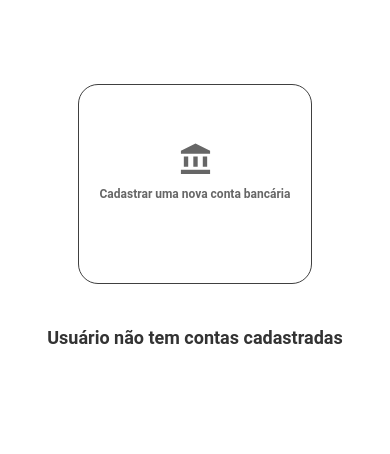
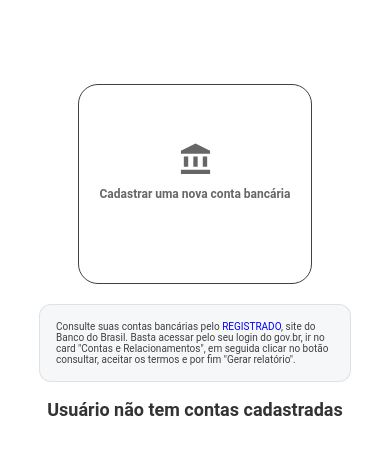
Before and after one commit to JoaoPedroLage/ABAS---TEST-DEV-FRONTEND, a Next.js app: page / in a window 390 px wide. Shown: the top 454 px of the page. Built offline with nearby package versions, Linux system fonts and the light colour scheme.

Commit message:
feat: add a new Card for Information of website Registrato and the responsive styles

```diff
--- /dev/null
+++ b/src/components/RegistradoInfo.tsx
@@ -0,0 +1,15 @@
+import React from 'react'
+
+export default function RegistradoInfo() {
+  return (
+    <>
+      <p className='registrado-info'>
+        Consulte suas contas bancárias pelo
+        <a href='https://registrato.bcb.gov.br/' target='_blank' className='inline'>
+        &nbsp;REGISTRADO
+        </a>, site do Banco do Brasil.
+        Basta acessar pelo seu login do gov.br, ir no card "Contas e Relacionamentos", em seguida clicar no botão consultar, aceitar os termos e por fim "Gerar relatório".
+      </p>
+    </>
+  )
+}
--- a/src/pages/index.tsx
+++ b/src/pages/index.tsx
@@ -1,12 +1,14 @@
 import styles from '../styles/page.module.css';
 import Header from '../components/HeaderMainPage';
 import UserAccountsList from '@/components/UserAccountsList';
+import RegistradoInfo from '@/components/RegistradoInfo';
 
 export default function Home() {
   return (
     <main className={styles.main}>
       <div className={styles.description}>
         <Header />
+        <RegistradoInfo />
         <UserAccountsList />
       </div>
     </main>
--- a/src/styles/mainScreen.css
+++ b/src/styles/mainScreen.css
@@ -2,7 +2,7 @@
   display: flex;
   align-items: center;
   justify-content: center;
-  margin-top: 10vh;
+  margin-top: 5vh;
   font-size: 24px;
   font-weight: bold;
   color: #333;
@@ -69,6 +69,17 @@
   padding-right: 20px;
 }
 
+.registrado-info {
+  width: 500px;
+}
+
+.inline {
+  display: inline;
+  height: min-content;
+  width: min-content;
+  color: blue;
+}
+
 @media screen and (max-width: 768px) {
   .navbar-button-background {
     background-color: #411c54;
@@ -78,12 +89,17 @@
   }
 
   .not-found {
-    margin-top: 5vh;
+    margin-top: 2vh;
     font-size: 18px;
   }
 
   .not-found-text {
     max-width: 300px;
+  }
+
+  .registrado-info {
+    max-width: 80vw;
+    font-size: 10px;
   }
 
   .navbar-button {
--- a/src/styles/page.module.css
+++ b/src/styles/page.module.css
@@ -19,16 +19,9 @@
   font-family: var(--font-mono);
 }
 
-.description a {
-  display: flex;
-  align-items: center;
-  justify-content: center;
-  gap: 0.5rem;
-}
-
 .description p {
   position: relative;
-  margin: 0;
+  margin-top: 20px;
   padding: 1rem;
   background-color: rgba(var(--callout-rgb), 0.5);
   border: 1px solid rgba(var(--callout-border-rgb), 0.3);
```
